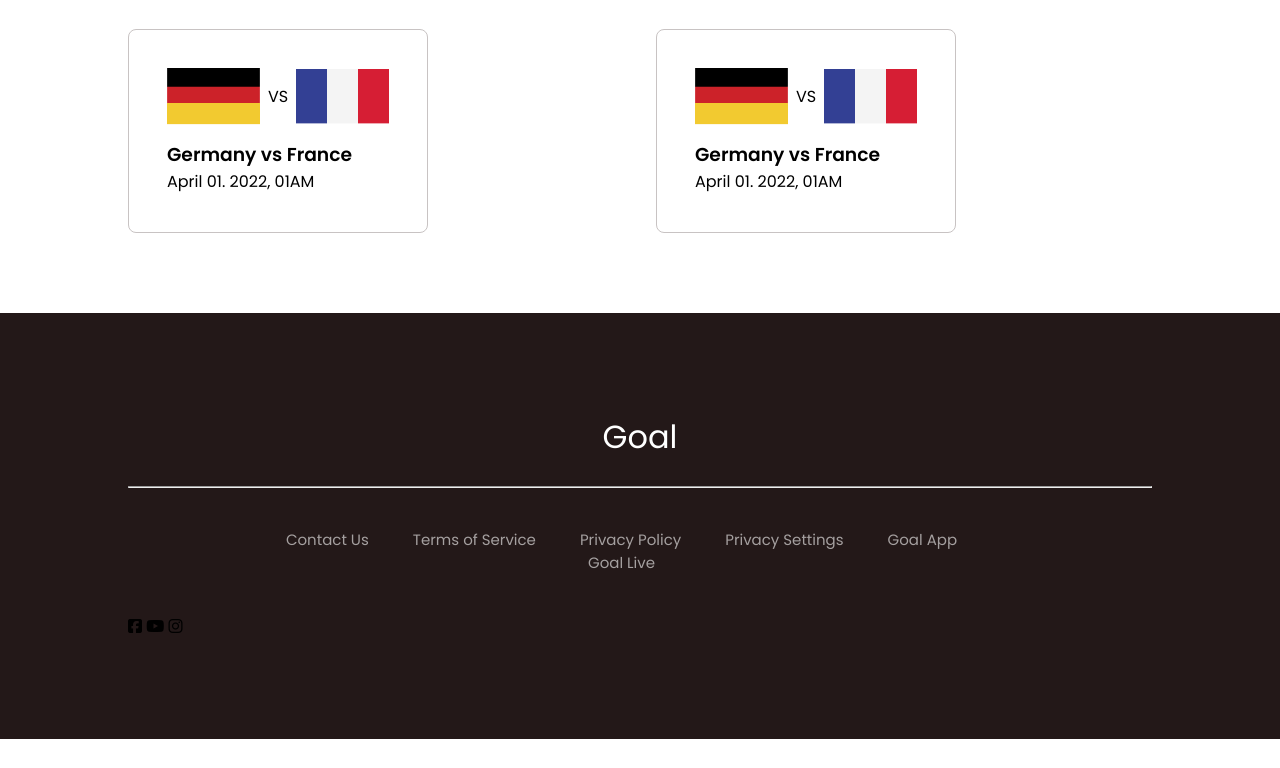
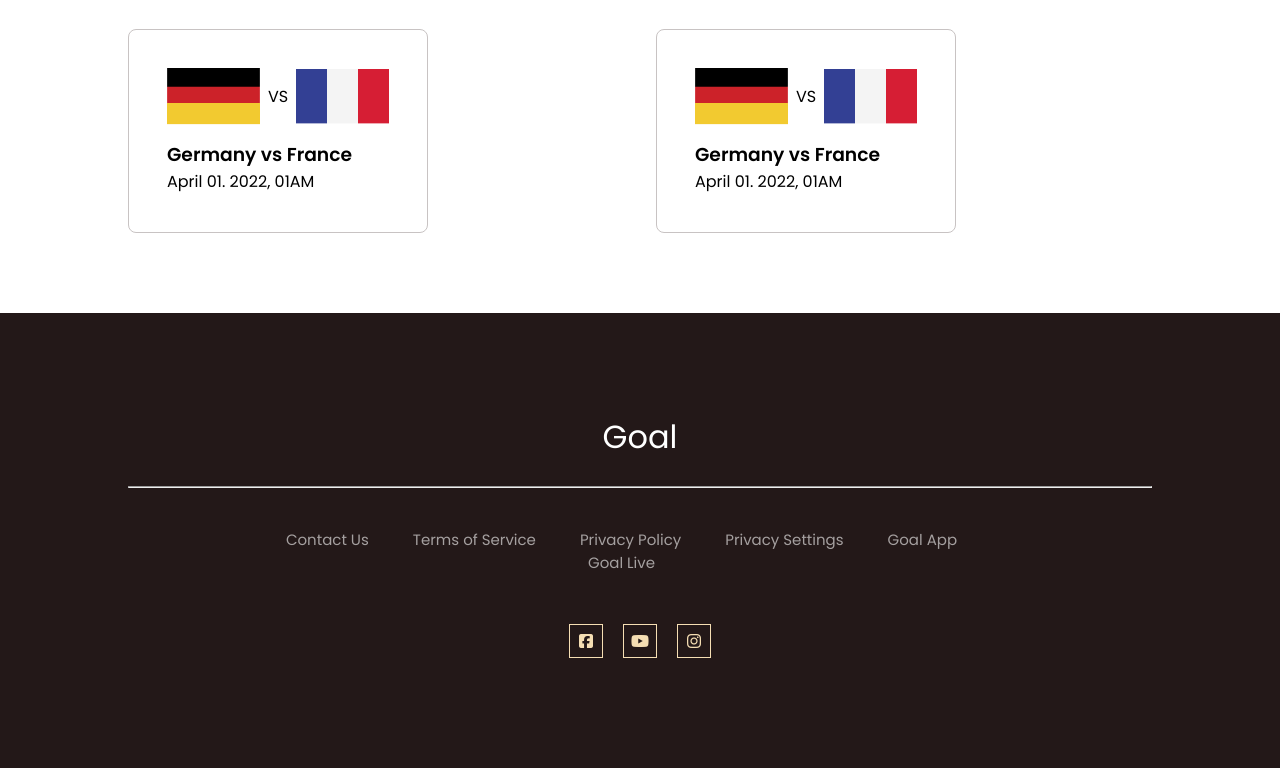
Before and after one commit to Tofayel-stack/ass2-world-cup, a plain HTML site: page secondPage/index2.html in a window 1280 px wide. Shown: the part 1263-2031 px from the top of the page. Before the commit the page ends 2002 px from the top, so only its background shows below. Drawn offline with Linux system fonts and the light colour scheme; a web font is replaced by a local one.

Commit message:
social icon added with efect

```diff
--- a/secondPage/index2.html
+++ b/secondPage/index2.html
@@ -164,12 +164,12 @@
                 <span>Goal Live</span>
             </div>
 
-            <!-- social icon added  -->
-            <div class="socialIcon">
-                <span><i class="fa-brands fa-facebook-square"></i></span>
-                <span><i class="fa-brands fa-youtube"></i></span>
-                <span><i class="fa-brands fa-instagram"></i></span>
-            </div>
+                 <!-- social icon added  -->
+                 <div class="socialIcon">
+                    <span><a href="https://www.facebook.com/mdtofayel.chowdhury.79/"><i class="fa-brands fa-facebook-square"></i></a></span>
+                    <span><a href="https://www.youtube.com/"><i class="fa-brands fa-youtube"></i></a></span>
+                    <span><a href="https://www.instagram.com/tofayel43/"><i class="fa-brands fa-instagram"></i></a></span>
+                </div>
         </div>
     </footer>
 
--- a/secondPage/style2.css
+++ b/secondPage/style2.css
@@ -137,6 +137,34 @@ footer {
     justify-content: space-evenly;
     margin: 40px 130px;
 }
+/* social icon design */
+.socialIcon {
+    color: wheat;
+    text-align: center;
+    display: flex;
+    justify-content: center;
+}
+
+.socialIcon span {
+    margin: 10px;
+    border: 1px solid;
+    padding: 6px;
+    height: 20px;
+    width: 20px;
+    display: flex;
+    align-content: center;
+    align-items: center;
+    justify-content: center;
+    transition: 1s;
+}
+.socialIcon span a {
+    color: wheat;
+}
+
+.socialIcon span:hover{
+    transform: rotate(360deg);
+
+}
 
 
 
--- a/style.css
+++ b/style.css
@@ -164,6 +164,34 @@ footer {
     display: none;
 }
 
+/* social icon design */
+.socialIcon {
+    color: wheat;
+    text-align: center;
+    display: flex;
+    justify-content: center;
+}
+
+.socialIcon span {
+    margin: 10px;
+    border: 1px solid;
+    padding: 6px;
+    height: 20px;
+    width: 20px;
+    display: flex;
+    align-content: center;
+    align-items: center;
+    justify-content: center;
+    transition: 1s;
+}
+.socialIcon span a {
+    color: wheat;
+}
+
+.socialIcon span:hover{
+    transform: rotate(360deg);
+
+}
 
 
 
```
Also changed, not shown: index.html (+4 -3 lines).
